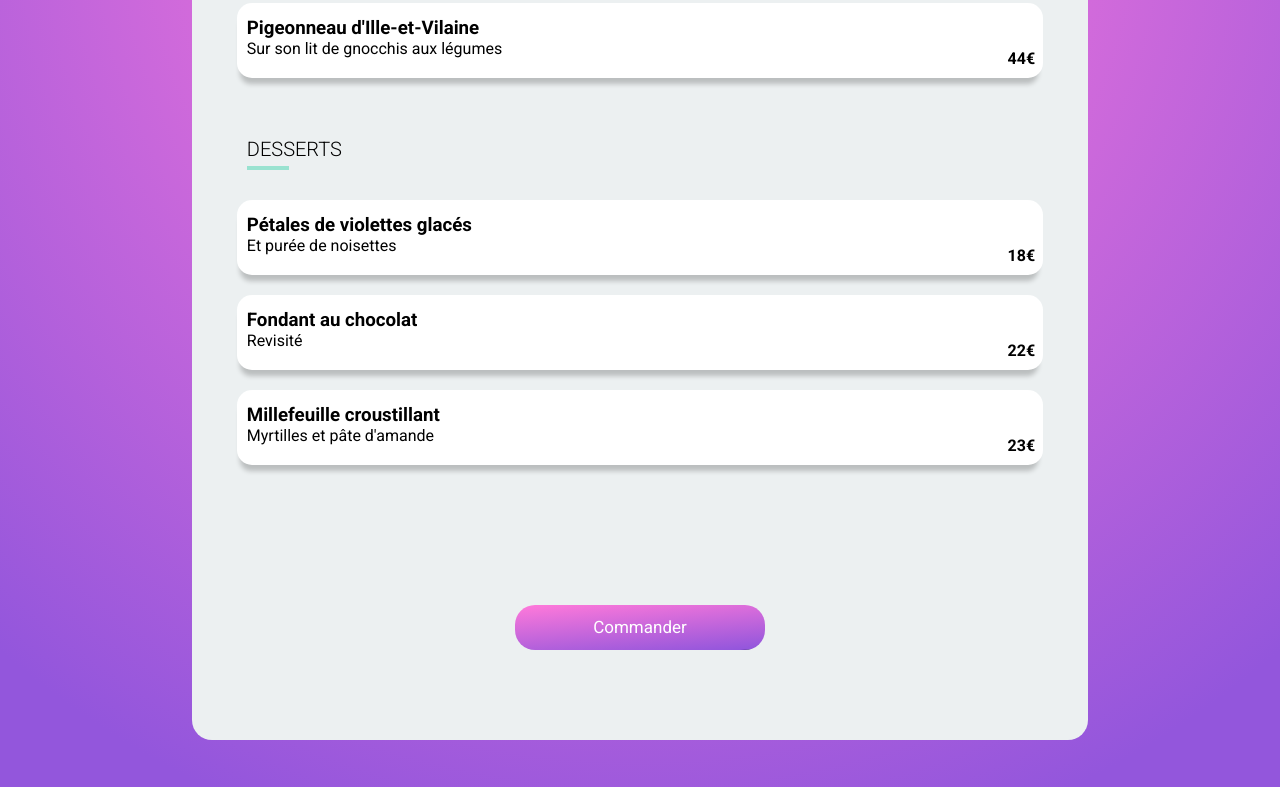
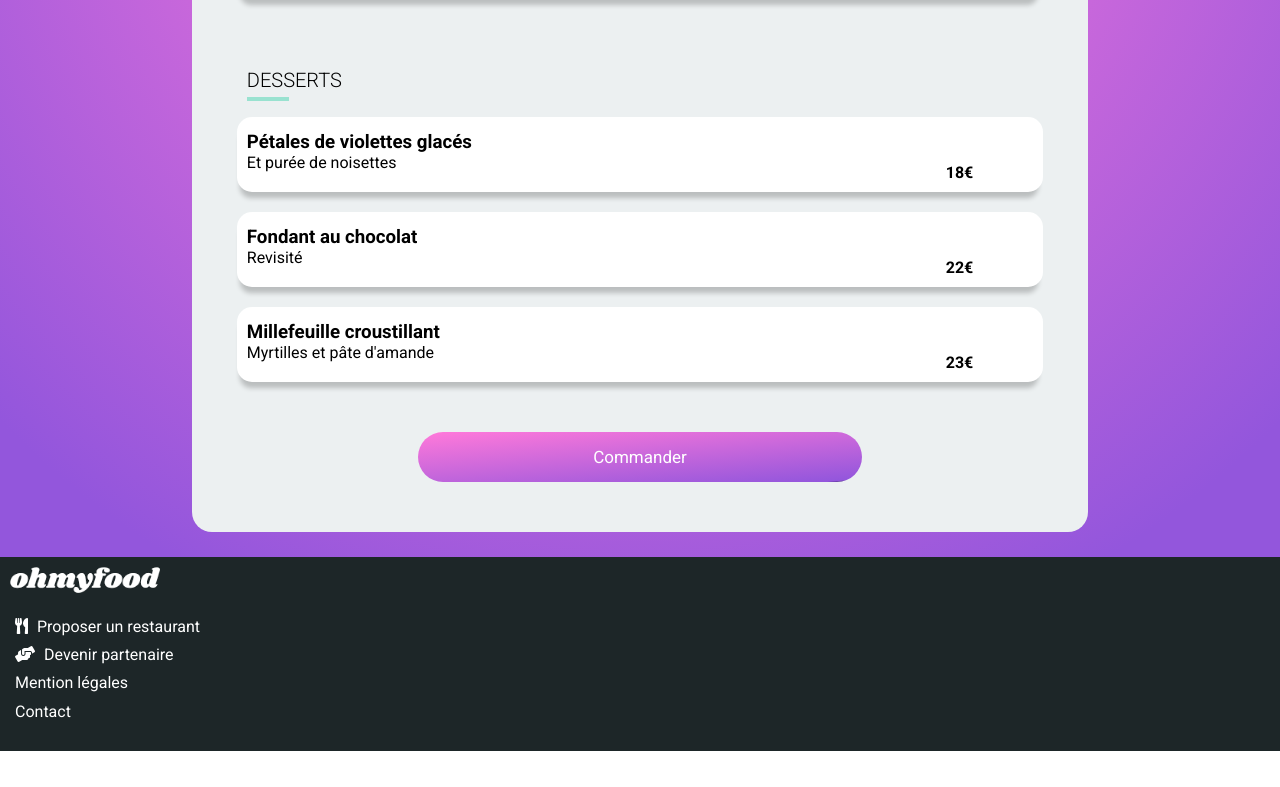
Before and after one commit to Herve-Dev/HerveTaillefond_3_26102021, a website: page a_la_francaise.html in a window 1280 px wide. Shown: the part 1050-1837 px from the top of the page. After the commit the page ends 1801 px from the top, so only its background shows below. Drawn offline with Linux system fonts and the light colour scheme; a web font is replaced by a local one.

Commit message:
Fix Correction

```diff
--- a/SASS/components/_buttons.scss
+++ b/SASS/components/_buttons.scss
@@ -1,8 +1,7 @@
 .btn {
-    height: 45px;
-    width: 250px;
-    margin: 50px;
-    border-radius: 20px;
+    height: 50px;
+    width: 55%; //modif évaluateur
+    border-radius: 25px;
     cursor: pointer;
     border: none;
     color: white;
@@ -10,8 +9,6 @@
     font-size: 17px;
     background: rgb(255, 121, 218);
     background: linear-gradient(175deg,rgba(255, 121, 218, 1) 1%,rgba(147, 86, 220, 1) 96%,rgba(2, 0, 36, 1) 100%);
-
-
 
             &:hover {
               background: rgba(147, 86, 220, 1);
--- a/SASS/layout/_contain-menu.scss
+++ b/SASS/layout/_contain-menu.scss
@@ -7,8 +7,9 @@
         picture {
             @include display-center;
             width: 100%;
-            height: 300px;
+            height: 200px;
             position: relative;
+
 
                 img {
                     @include pics-menu;
@@ -19,7 +20,8 @@
             @include display-center;
             width: 100%;
             position: relative;
-            margin: 40px;
+            margin-bottom: 10px; // modif évaluateur
+            margin-top: 30px; // modif évaluateur
         }
 
     @include breackpoint(desktop) {
--- a/SASS/layout/_contain-section-menu.scss
+++ b/SASS/layout/_contain-section-menu.scss
@@ -4,18 +4,21 @@
     width: 100%;
     background-color: $backgray;
     position: relative;
-    bottom: 50px;
+    bottom: 25px; // modif évaluateur
     border-radius: 35px 35px 0 0;
 
         .title-font {
             width: 100%;
             @include display-center;
+            margin-top: 20px; // modif évaluateur
 
                 &--title {
                     font-size: 25px;
-                    width: 80%;
-                    margin-left: 20px;
+                    width: 70%;
+                    margin-left: 30px;
                     font-family: $title_logo;
+                    white-space: nowrap; // modif évaluateur
+
 
                     @include breackpoint(desktop) {
                         font-size: 30px;
@@ -28,10 +31,14 @@
                     }
 
                 }
+
                 &--font {
                     color: black;
                     transition: 0.3s;
                     cursor: pointer;
+                    width: 20%; // modif évaluateur
+                    margin-left: 10%; // modif évaluateur
+                    font-size: x-large; // modif évaluateur
 
                         &:hover {
                         font-weight: bold;
--- a/SASS/layout/_footer.scss
+++ b/SASS/layout/_footer.scss
@@ -1,4 +1,5 @@
 footer{
+  position: relative;
     width: 100%;
     height: auto;
     display: flex;
--- a/SASS/layout/_menu.scss
+++ b/SASS/layout/_menu.scss
@@ -2,7 +2,8 @@
     display: flex;
     flex-direction: column;
     width: 90%;
-    margin-bottom: 50px;
+    margin-bottom: 40px;
+
 
 
         &__titles {
@@ -10,6 +11,10 @@
             flex-direction: column;
             padding: 10px;
             margin: 0;
+            margin-bottom: 3px;
+            padding-top: 10px;
+            height: 100%;
+
 
                 &--title {
                     @include margin-padding;
@@ -39,12 +44,14 @@
             width: 100%;
             background-color: white;
             border-radius: 15px;
-            margin-top: 20px;
+            //margin-top: 20px;
+            margin-bottom: 20px;
             cursor: pointer;
             height: 75px;
             box-shadow: -1px 10px 5px -4px rgba(0, 0, 0, 0.21);
             overflow: hidden;
             position: relative;
+
 
                 &--starter {
                     animation: slide 1s;
@@ -76,10 +83,13 @@
         &__legend {
             display: flex;
             flex-direction: column;
-            width: 100%;
+            width: 75%; //modif évaluateur
             margin-top: 5px;
             padding: 10px;
+            height: 100%;
             //overflow: hidden;
+
+
 
                 &--title {
                     width: 100%;
@@ -98,7 +108,7 @@
                 }
                 &:hover {
                     //transition: 10s ease-in;
-                    max-width: 70%;
+                    max-width: 50%; // modif évaluateur
                 }
 
         }
@@ -114,11 +124,12 @@
                     display: flex;
                     @include margin-padding;
                     align-items: flex-end;
-                    justify-content: flex-end;
+                    justify-content: center;
                     width: 100%;
                     padding: 10px;
                     //background-color: white;
                     text-overflow: ellipsis;
+
                 }
 
                 .validate {
--- a/a_la_francaise.html
+++ b/a_la_francaise.html
@@ -229,11 +229,12 @@
                             </div>
                         </div>
                     </article>
+
+                    <div class="container-btn">
+                        <button class="btn btn--menu">Commander</button>
+                    </div>
                 </section>
 
-                <div class="container-btn">
-                    <button class="btn btn--menu">Commander</button>
-                </div>
             </div>
         </div>
     </main>
```
Also changed, not shown: index.html (+2 -3 lines), la_note_enchantée.html (+7 -5 lines), la_palette_du_gout.html (+4 -3 lines), le_délice_des_sens.html (+5 -3 lines), Style/style.css, 1 other file.
